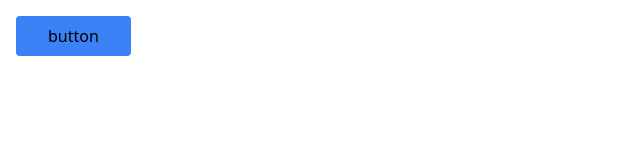
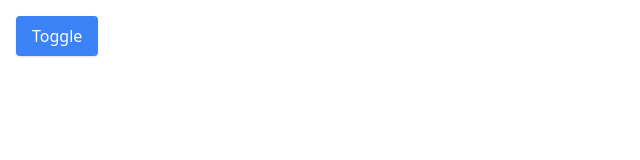
Before and after one commit to oyenet1/Components, a website: page index.html in a window 1280 px wide. Shown: the whole page, without its empty margins (0-640 px from the left). Drawn offline with Linux system fonts and the light colour scheme.

Commit message:
toggle button added

```diff
--- a/index.html
+++ b/index.html
@@ -1,5 +1,6 @@
 <!DOCTYPE html>
 <html lang="en">
+
 <head>
   <meta charset="UTF-8">
   <meta http-equiv="X-UA-Compatible" content="IE=edge">
@@ -7,12 +8,20 @@
   <link rel="stylesheet" href="/dist/tailwind.css">
   <title>Tailwind css samples</title>
 </head>
+
 <body>
 
-  <button class="bg-blue-500 px-8 py-2 rounded m-4">button</button>
+  <div x-data="{ open: false }" class="p-4">
+    <button @click="open = !open" class="block px-4 py-2 shadow rounded text-white bg-blue-500">Toggle</button>
+
+    <span x-show="open" class="block px-4 py-2 shadow">
+      Content...
+    </span>
+  </div>
 
 
   <!-- script tag -->
   <script src="./dist/main.js"></script>
 </body>
+
 </html>
```
Also changed, not shown: dist/tailwind.css.
